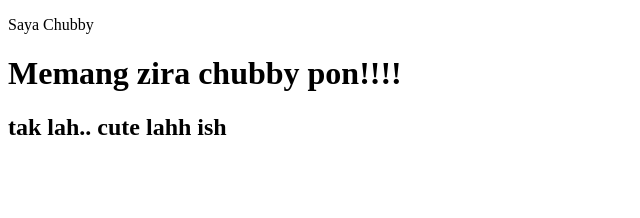
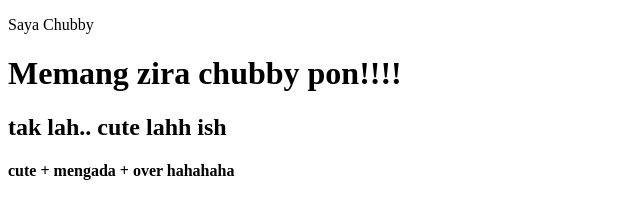
Before and after one commit to NuraziraAhmad/belajar-github, a plain HTML site: page index.html in a window 1280 px wide. Shown: the whole page, without its empty margins (0-640 px from the left). Drawn offline with Linux system fonts and the light colour scheme.

Commit message:
best lah blajar bnda alah ni

```diff
--- a/index.html
+++ b/index.html
@@ -7,5 +7,6 @@
         <p>Saya Chubby</p>
         <h1>Memang zira chubby pon!!!!</h1>
         <h2>tak lah.. cute lahh ish</h2>
+        <h4>cute + mengada + over hahahaha</h4>
     </body>
 </html>
```
